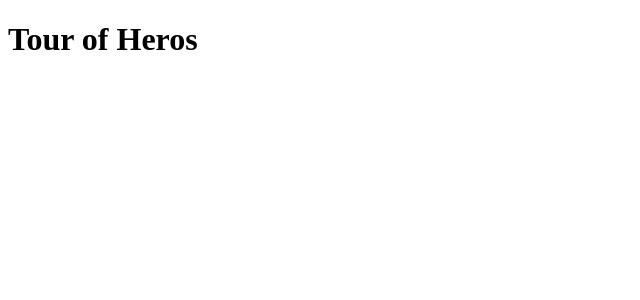
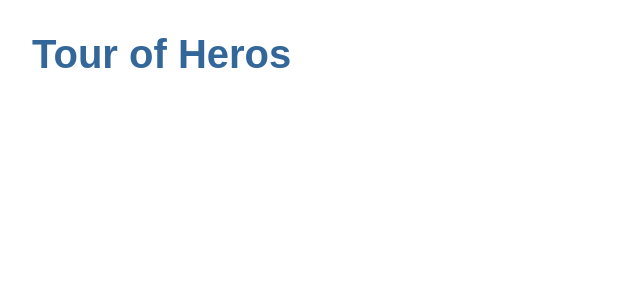
Before and after one commit to praveendias1180/angular-tour-of-heroes, an Angular app: page / in a window 1280 px wide. Shown: the top 300 px of the page, without its empty margins (0-640 px from the left). Built offline with nearby package versions, Linux system fonts and the light colour scheme.

Commit message:
Added application wide styles

```diff
--- a/src/styles.css
+++ b/src/styles.css
@@ -1 +1,44 @@
-/* You can add global styles to this file, and also import other style files */
+/* Application-wide Styles */
+h1 {
+    color: #369;
+    font-family: Arial, Helvetica, sans-serif;
+    font-size: 250%;
+  }
+  h2, h3 {
+    color: #444;
+    font-family: Arial, Helvetica, sans-serif;
+    font-weight: lighter;
+  }
+  body {
+    margin: 2em;
+  }
+  body, input[type="text"], button {
+    color: #333;
+    font-family: Cambria, Georgia, serif;
+  }
+  button {
+    background-color: #eee;
+    border: none;
+    border-radius: 4px;
+    cursor: pointer;
+    color: black;
+    font-size: 1.2rem;
+    padding: 1rem;
+    margin-right: 1rem;
+    margin-bottom: 1rem;
+    margin-top: 1rem;
+  }
+  button:hover {
+    background-color: black;
+    color: white;
+  }
+  button:disabled {
+    background-color: #eee;
+    color: #aaa;
+    cursor: auto;
+  }
+
+  /* everywhere else */
+  * {
+    font-family: Arial, Helvetica, sans-serif;
+  }
```
